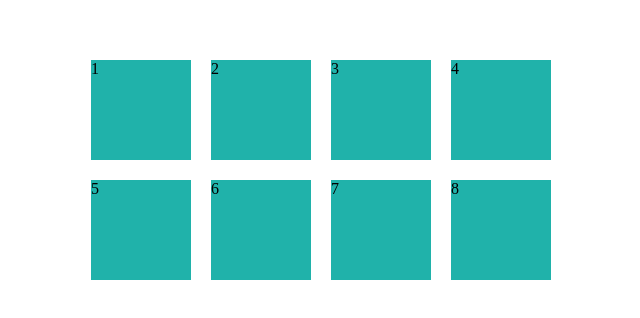
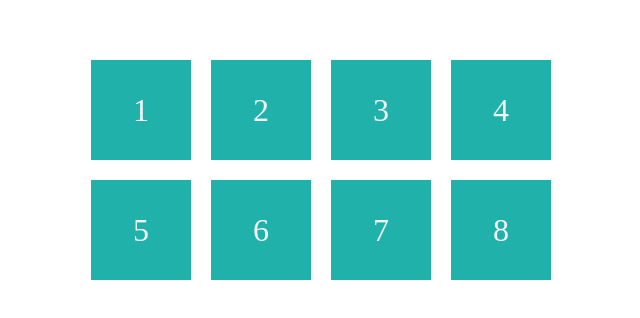
Before and after one commit to SEBahari/responsive-boxes, a plain HTML site: page index.html in a window 1280 px wide. Shown: the part 230-548 px from the top of the page, without its empty margins (319-959 px from the left). Drawn offline with nearby package versions, Linux system fonts and the light colour scheme.

Commit message:
styling the numbers in boxes

```diff
--- a/style.css
+++ b/style.css
@@ -14,6 +14,11 @@ html, body {
   height: 100px;
   background-color: lightseagreen;
   margin: 10px;
+  display: flex;
+  justify-content: center;
+  align-items: center;
+  color: whitesmoke;
+  font-size: 32px;
 }
 
 .container {
```
